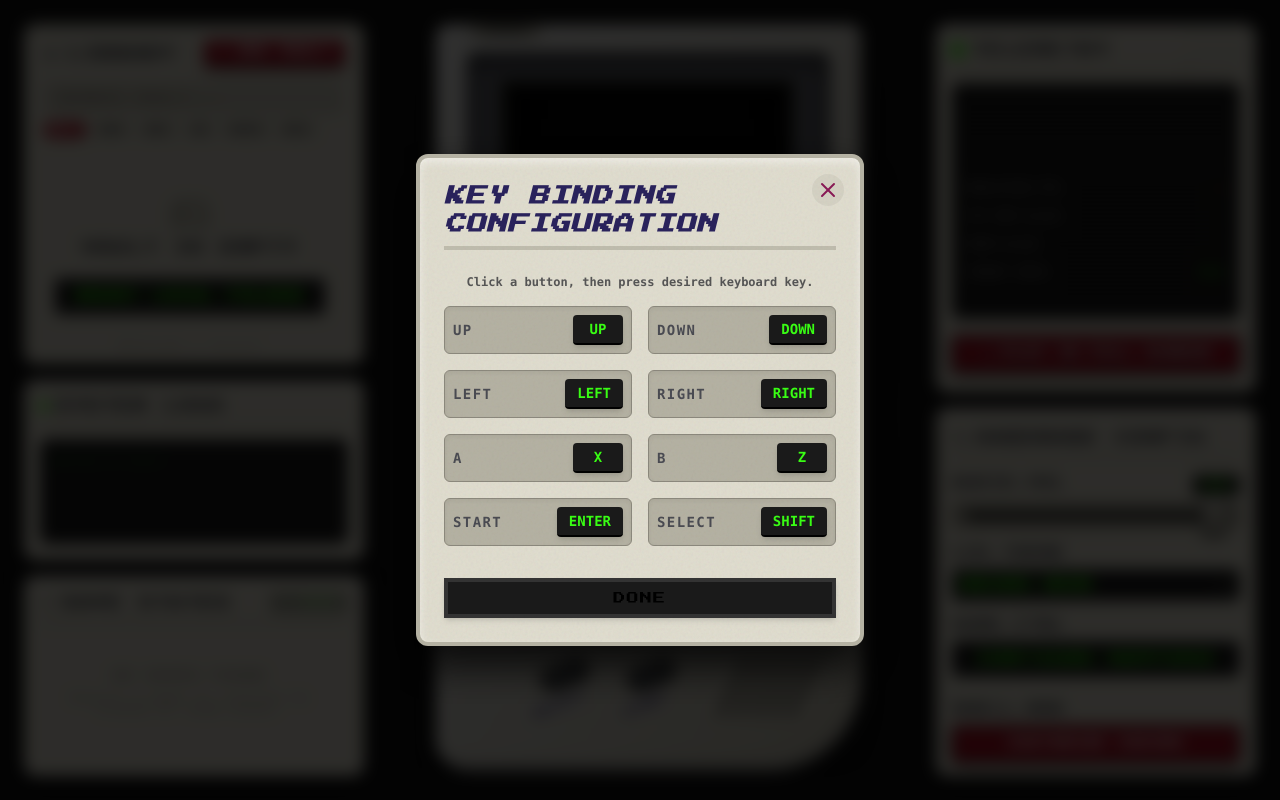
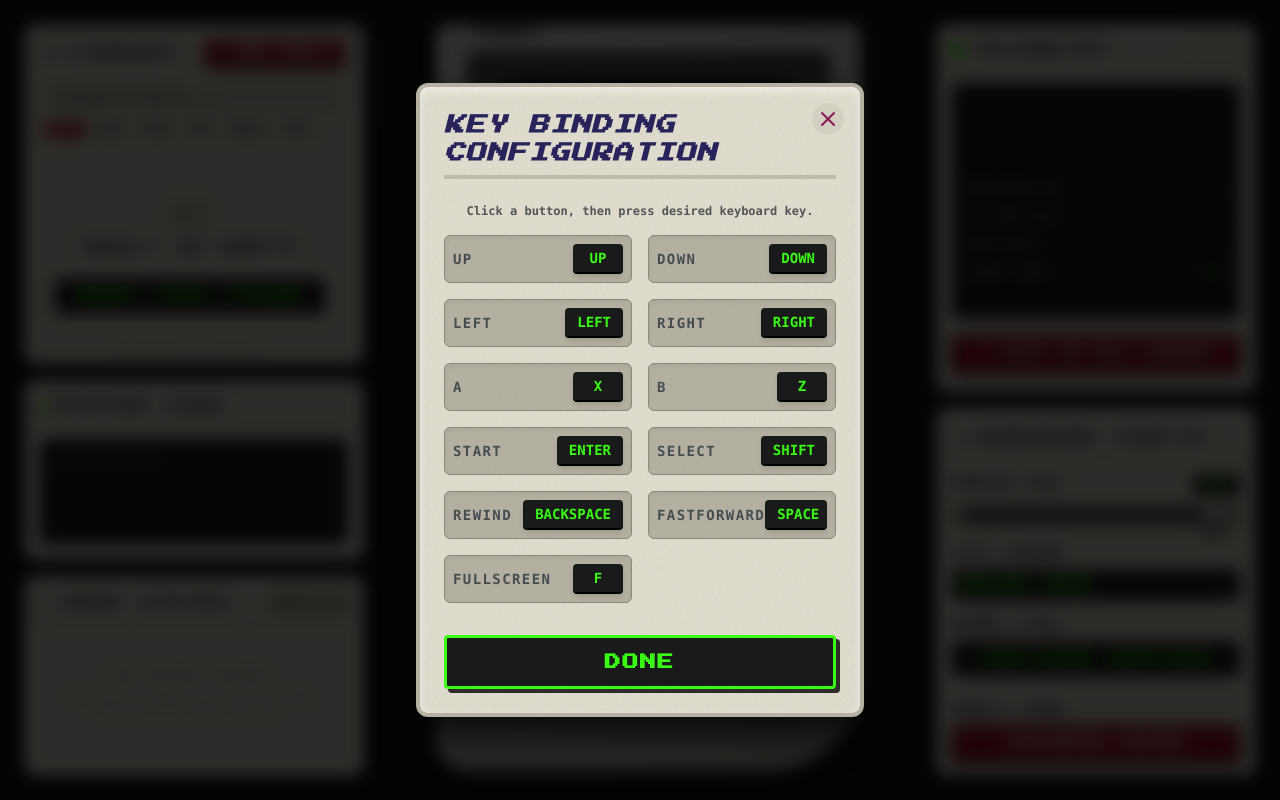
Before and after one commit to RishabhRai280/RetroVault, a React (Vite) app in the folder apps/web/: page / in a window 1280 px wide. Both pictures are taken after a click on the button "CONFIGURE MAPPINGS". Built offline with nearby package versions, Linux system fonts and the light colour scheme.

Commit message:
feat: Add rewind, fast forward, and full screen key actions to the controls mapping.

```diff
--- a/apps/web/src/App.tsx
+++ b/apps/web/src/App.tsx
@@ -4,7 +4,7 @@ import { Gamepad2, Settings2, Library, Save, ScrollText, Activity, SlidersHorizo
 import { Nostalgist } from 'nostalgist';
 import { scanDirectory } from '@retrovault/core';
 import type { GameMetadata } from '@retrovault/core';
-import { SettingsStorage, PlayHistoryStorage, SaveStateStorage, type UserSettings, type KeyBindings, type PlayHistory, type SaveStateMetadata } from '@retrovault/db';
+import { SettingsStorage, PlayHistoryStorage, SaveStateStorage, DEFAULT_SETTINGS, type UserSettings, type KeyBindings, type PlayHistory, type SaveStateMetadata } from '@retrovault/db';
 import { EmulatorConsole } from './components/GameBoy/EmulatorConsole';
 import './index.css';
 
@@ -553,14 +553,14 @@ function App() {
               <p className="text-xs text-[#555] mb-4 text-center">Click a button, then press desired keyboard key.</p>
 
               <div className="grid grid-cols-2 gap-4">
-                {(['up', 'down', 'left', 'right', 'a', 'b', 'start', 'select'] as const).map(keyAction => (
+                {(['up', 'down', 'left', 'right', 'a', 'b', 'start', 'select', 'rewind', 'fastForward', 'fullScreen'] as const).map(keyAction => (
                   <div key={keyAction} className="flex justify-between items-center bg-[#b5b2a3] p-2 rounded-md shadow-inner border border-[#8c897d]">
                     <span className="uppercase tracking-widest text-[#4a4b52]">{keyAction}</span>
                     <button
                       onClick={() => setListeningKey(keyAction)}
                       className={`min-w-[50px] px-3 py-1 rounded shadow-md border-b-2 active:border-b-0 active:translate-y-[2px] transition-all uppercase ${listeningKey === keyAction ? 'bg-[#39ff14] text-black border-[#228800] ring-2 ring-[#39ff14]/50' : 'bg-[#1a1a1a] text-[#39ff14] border-black'}`}
                     >
-                      {listeningKey === keyAction ? '___' : userSettings?.keyBindings?.[keyAction] || '...'}
+                      {listeningKey === keyAction ? '___' : userSettings?.keyBindings?.[keyAction] || DEFAULT_SETTINGS.keyBindings[keyAction] || '...'}
                     </button>
                   </div>
                 ))}
@@ -568,7 +568,12 @@ function App() {
             </div>
 
             <div className="mt-8 flex justify-center">
-              <Button variant="primary" onClick={() => { setIsKeyBindingModalOpen(false); setListeningKey(null); }} className="w-full py-3 bg-[#1a1a1a] text-[var(--retro-neon)] border-2 border-[#333] shadow-md hover:bg-[#222]">DONE</Button>
+              <button
+                onClick={() => { setIsKeyBindingModalOpen(false); setListeningKey(null); }}
+                className="w-full py-3 bg-[#1a1a1a] text-[var(--retro-neon)] border-[3px] border-[var(--retro-neon)] shadow-[4px_4px_0_rgba(0,0,0,0.8)] active:translate-y-1 active:shadow-none hover:bg-[var(--retro-neon)] hover:text-black font-black uppercase tracking-widest transition-all rounded"
+              >
+                DONE
+              </button>
             </div>
           </Card>
         </div>
--- a/apps/web/src/components/GameBoy/EmulatorConsole.tsx
+++ b/apps/web/src/components/GameBoy/EmulatorConsole.tsx
@@ -324,8 +324,9 @@ export function EmulatorConsole({ gameId, gameTitle, romFile, platform, volume,
                         rewind_enable: true,                    // Enable rewind buffer
                         rewind_buffer_size: 10485760,           // 10MB rewind buffer
                         rewind_granularity: 2,                  // Save state every 2 frames for rewind
-                        input_rewind: 'backspace',              // Rewind hotkey
-                        input_hold_fast_forward: 'space',       // Fast-Forward hotkey
+                        input_rewind: currentBindings?.rewind || 'backspace',
+                        input_hold_fast_forward: currentBindings?.fastForward || 'space',
+                        input_toggle_fullscreen: currentBindings?.fullScreen || 'f',
                         ...(currentBindings ? {
                             // Map our UI key binding names to libretro retroarch config keys
                             input_player1_up: currentBindings.up,
--- a/packages/db/src/index.ts
+++ b/packages/db/src/index.ts
@@ -339,6 +339,9 @@ export interface KeyBindings {
     b: string;      // Default: 'z' (SNES layout: left-side button = B)
     start: string;  // Default: 'enter'
     select: string; // Default: 'shift'
+    rewind: string;      // Default: 'backspace'
+    fastForward: string; // Default: 'space'
+    fullScreen: string;  // Default: 'f'
 }
 
 /**
@@ -397,7 +400,7 @@ export interface UserSettings {
  * - X=A, Z=B matches ZSNES and other SNES-era convention
  * - Enter=Start, Shift=Select are near-universal
  */
-const DEFAULT_SETTINGS: UserSettings = {
+export const DEFAULT_SETTINGS: UserSettings = {
     volume: 1.0,
     crtFilterEnabled: false,
     scanlinesEnabled: false,
@@ -410,7 +413,10 @@ const DEFAULT_SETTINGS: UserSettings = {
         a: 'x',
         b: 'z',
         start: 'enter',
-        select: 'shift'
+        select: 'shift',
+        rewind: 'backspace',
+        fastForward: 'space',
+        fullScreen: 'f'
     },
     casingTheme: {
         type: 'classic',
```
